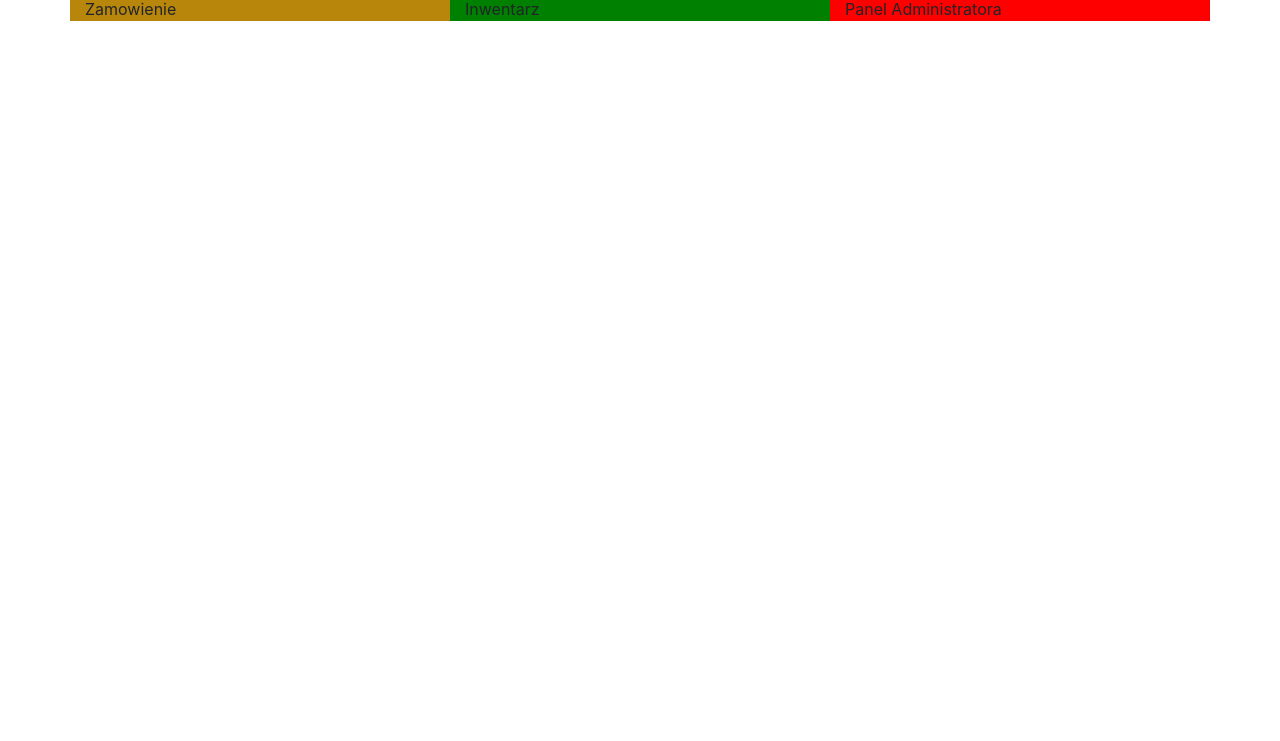
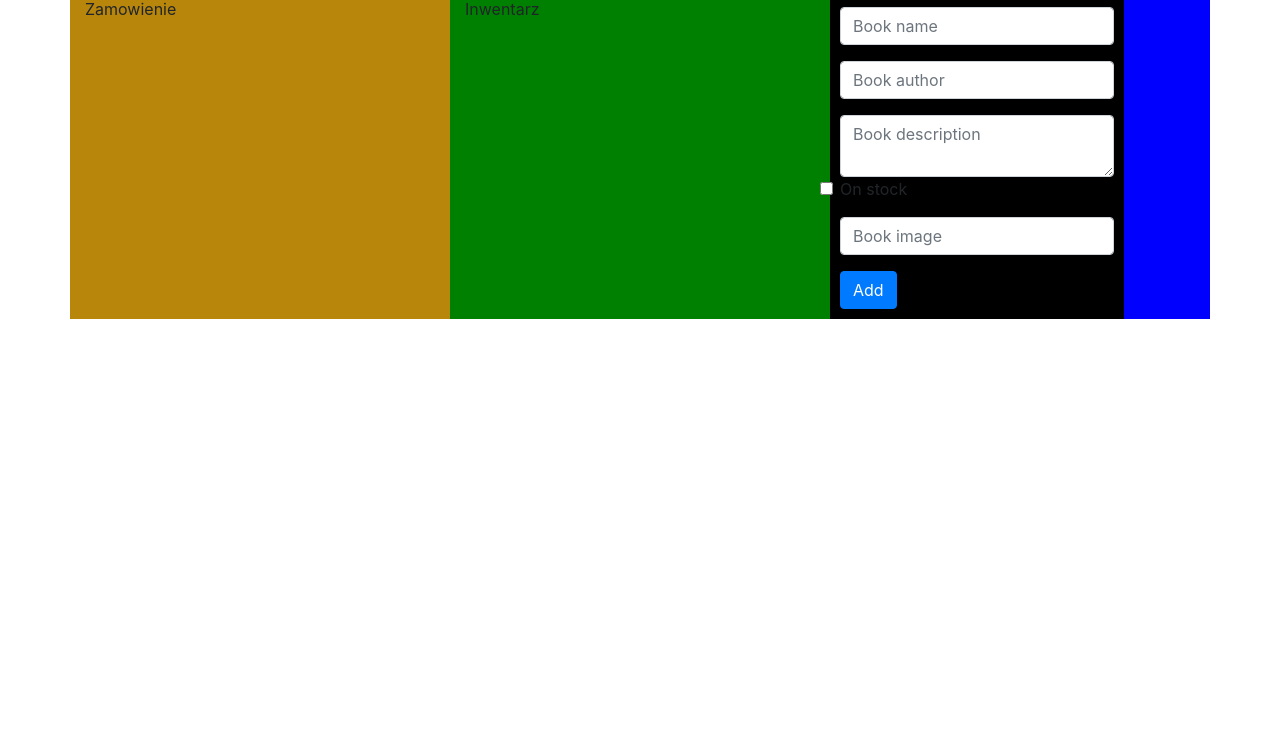
Before and after one commit to Dominik-Zajac/React..-..App, a React app: page / in a window 1280 px wide. Shown: the part 59-800 px from the top of the page. Built offline with nearby package versions, Linux system fonts and the light colour scheme.

Commit message:
Add form in AdminPanel

```diff
--- a/src/components/AdminPanel.js
+++ b/src/components/AdminPanel.js
@@ -2,8 +2,26 @@
 
 const AdminPanel = () => {
     return (
-        <div className='adminPanel col-md-4'>
-            Panel Administratora
+        <div className='adminPanel col-xs-4'>
+            <form>
+                <div className='form-group'>
+                    <input type='text' placeholder='Book name' id='name' className='form-control' />
+                </div>
+                <div className='form-group'>
+                    <input type='text' placeholder='Book author' id='author' className='form-control' />
+                </div>
+                <div className='form group'>
+                    <textarea placeholder='Book description' id='description' className='form-control'></textarea>
+                </div>
+                <div className='form-group'>
+                    <input type='checkbox' id='onStock' className='form-check-input' name='onStock' />
+                    <label htmlFor='onStock' className='form-check-label'>On stock</label>
+                </div>
+                <div className='form-group'>
+                    <input type='text' placeholder='Book image' id='image' name='image' className='form-control' />
+                </div>
+                <button type='submit' className='btn btn-primary'>Add</button>
+            </form>
         </div>
     )
 }
--- a/src/index.css
+++ b/src/index.css
@@ -23,6 +23,8 @@
   background-color: green;
 }
 
+/* AdminPanel */
 .adminPanel {
-  background-color: red;
+  padding: 10px;
+  background-color: black;
 }
```
Also changed, not shown: src/components/AdminPanel.test.js (+2 -2 lines), src/components/App.test.js (+5 -0 lines), src/components/Header.test.js (+5 -0 lines), src/components/Inventory.test.js (+2 -2 lines), src/components/Order.test.js (+5 -3 lines), 5 other files.
